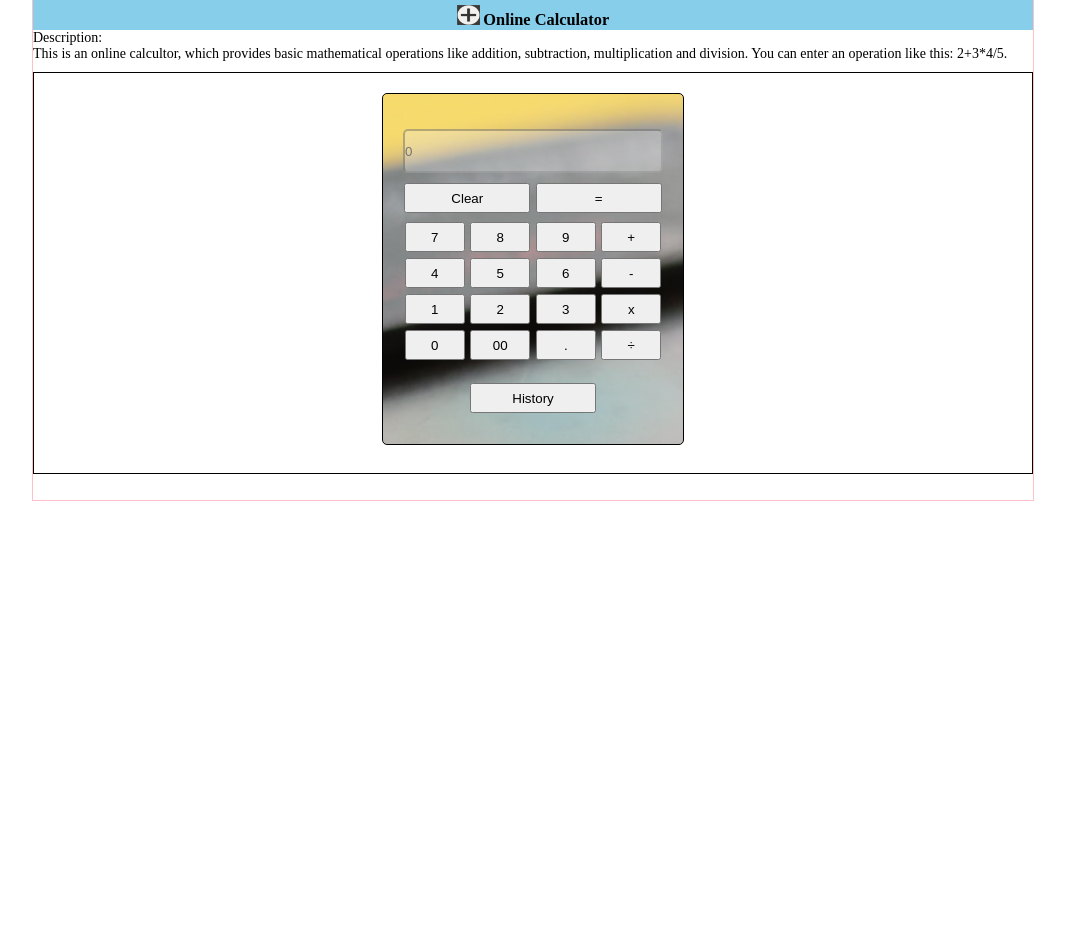
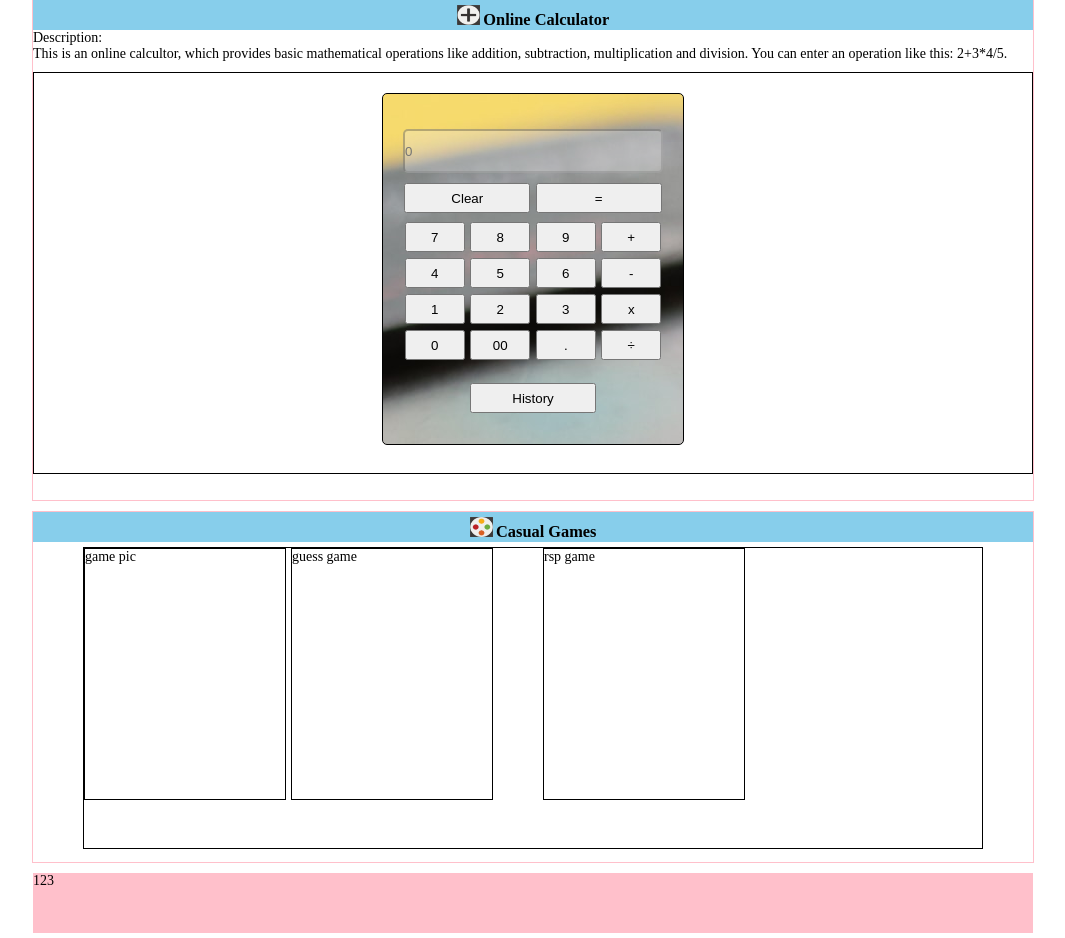
Before and after one commit to Ricky-Hu5918/comIT-finalproject, a Django app: page /index/ in a window 1280 px wide. Shown: the part 71-1009 px from the top of the page, without its empty margins (107-1172 px from the left). Before the commit the page ends 572 px from the top, so only its background shows below. Run offline with Django 3.2, Linux system fonts and the light colour scheme.

Commit message:
added the structure of game and footer part

```diff
--- a/main_project/calc_app/static/calc_app/base.css
+++ b/main_project/calc_app/static/calc_app/base.css
@@ -268,3 +268,68 @@ label img {
 }
 
 /* ----------calculator css end-----------*/
+
+/* ---------games css start---------- */
+.game-wrapper {
+    height: 350px;
+    margin-top: 10px;
+    border: 1px solid pink;
+}
+
+.game-label {
+    height: 25px;
+    text-align: center;
+    padding-top: 5px;
+    background-color: skyblue;
+}
+
+.game-label a {
+    display: inline;
+}
+
+.game-label h3 {
+    display: inline;
+}
+
+.games {
+    height: 300px;
+    margin: 5px 50px;
+    border: 1px solid black;
+}
+
+.games-pic-wrapper {
+    display:inline;
+    float: left;
+    height: 250px;
+    width: 200px;
+    border: 1px solid black;
+}
+
+.guess-game-wrapper {
+    display: inline;
+    float: left;
+    height: 250px;
+    width: 200px;
+    border: 1px solid black;
+    margin-left: 5px;
+}
+
+.rsp-game-wrapper {
+    display: inline;
+    float: left;
+    height: 250px;
+    width: 200px;
+    border: 1px solid black;
+    margin-left: 50px;
+}
+/* ----------games css end---------- */
+
+/* ----------footer css start---------- */
+.foot-wrapper {
+    height: 60px;
+    margin-top: 10px;
+    margin-bottom: 5px;
+    background-color: pink;
+}
+
+/* ----------footer css end----------*/
--- a/main_project/signin_app/templates/index.html
+++ b/main_project/signin_app/templates/index.html
@@ -218,5 +218,35 @@
      </script>
     <!-- calculator part end -->
 
+    <!-- games part start -->
+     <div class="game-wrapper w">
+        <div class="game-label">
+            <a>
+                <img src="{% static 'img/games.png' %}" alt="" width="23" height="20" class="">
+            </a>
+            <h3>Casual Games</h3>
+        </div>
+
+        <div class="games">
+            <div class="games-pic-wrapper">
+                game pic
+            </div>
+            <div class="guess-game-wrapper">
+                guess game
+            </div>
+
+            <div class="rsp-game-wrapper">
+                rsp game
+            </div>
+        </div>
+
+     </div>
+    <!-- games part end -->
+
+    <!-- footer start -->
+     <div class="foot-wrapper w">
+         123
+     </div>
+    <!-- footer end -->
 </body>
 </html>
```
